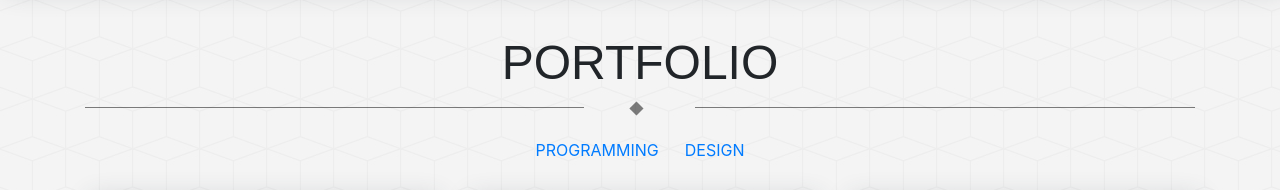
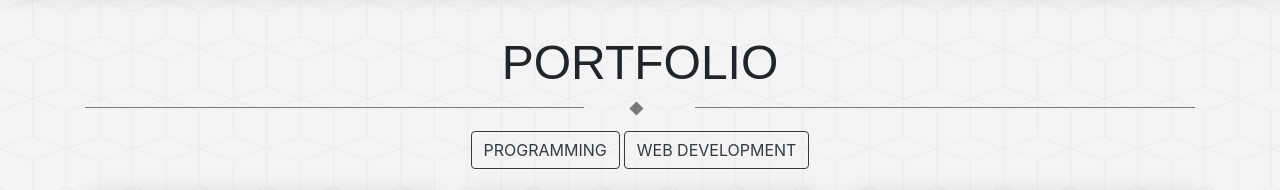
Before and after one commit to mariomelchor/portfolio, a website: page index.html in a window 1280 px wide. Shown: the part 1060-1250 px from the top of the page. Drawn offline with nearby package versions, Linux system fonts and the light colour scheme; a web font is replaced by a local one.

Commit message:
Styled buttons

```diff
--- a/index.html
+++ b/index.html
@@ -77,8 +77,8 @@
       <h2 class="text-uppercase header-divider">Portfolio</h2>
 
       <nav class="nav justify-content-center mb-4 mt-4" role="tablist">
-        <a class="btn btn-link text-uppercase" id="programming-tab" data-toggle="tab" href="#programming" role="tab" aria-controls="programming" aria-selected="true">Programming</a>
-        <a class="btn btn-link text-uppercase" id="design-tab" data-toggle="tab" href="#design" role="tab" aria-controls="design" aria-selected="true">Design</a>
+        <a class="btn btn-outline-dark text-uppercase mr-1" id="programming-tab" data-toggle="tab" href="#programming" role="tab" aria-controls="programming" aria-selected="true">Programming</a>
+        <a class="btn btn-outline-dark text-uppercase" id="design-tab" data-toggle="tab" href="#design" role="tab" aria-controls="design" aria-selected="true">Web Development</a>
       </nav><!-- /.btn-group -->
 
       <div class="tab-content">
```
